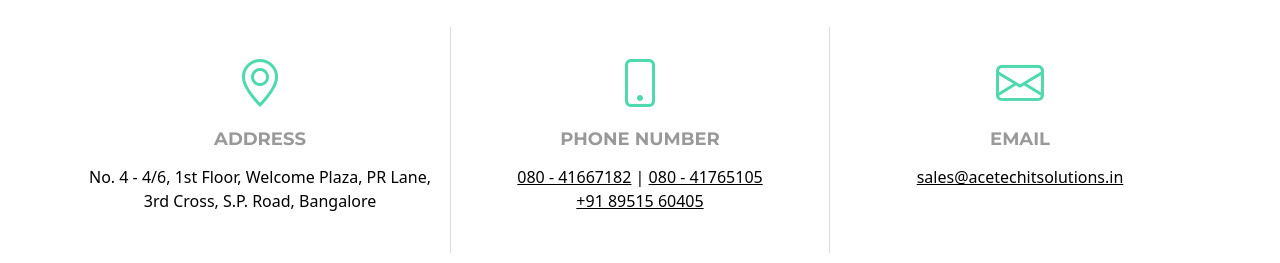
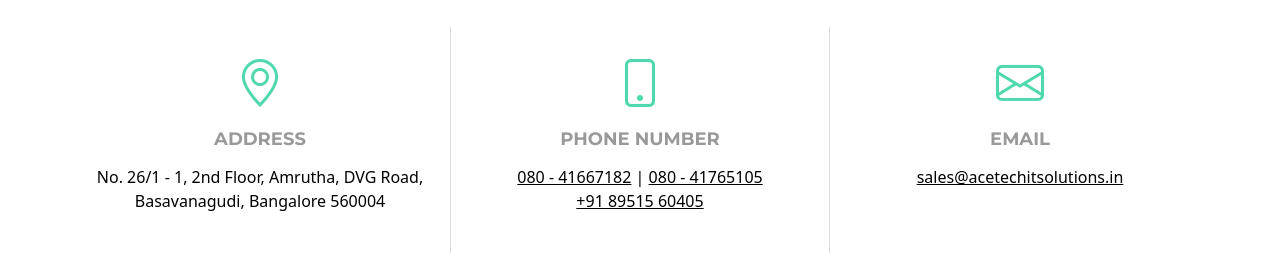
Before and after one commit to AceTech-IT/website, a plain HTML site: page index.html in a window 1280 px wide. Shown: the part 3578-3841 px from the top of the page. Drawn offline with Linux system fonts and the light colour scheme.

Commit message:
Update index.html

```diff
--- a/index.html
+++ b/index.html
@@ -398,7 +398,7 @@
 							<div class="contact-address">
 								<i class="bi bi-geo-alt"></i>
 								<h3>Address</h3>
-								<address>No. 4 - 4/6, 1st Floor, Welcome Plaza, PR Lane, 3rd Cross, S.P. Road, Bangalore</address>
+								<address>No. 26/1 - 1, 2nd Floor, Amrutha, DVG Road, Basavanagudi, Bangalore 560004</address>
 							</div>
 						</div>
 
```
